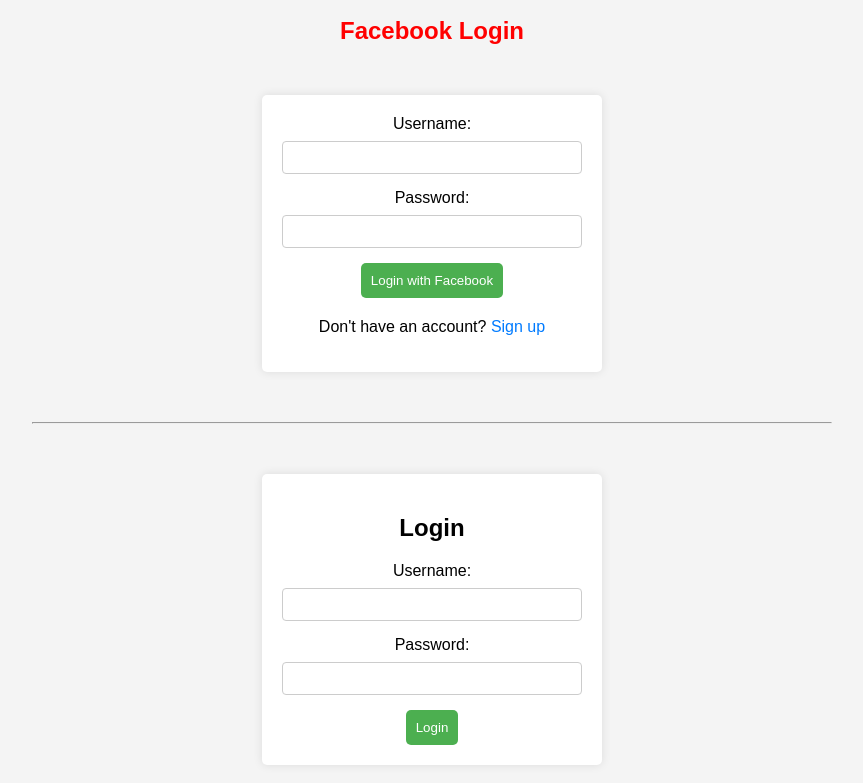
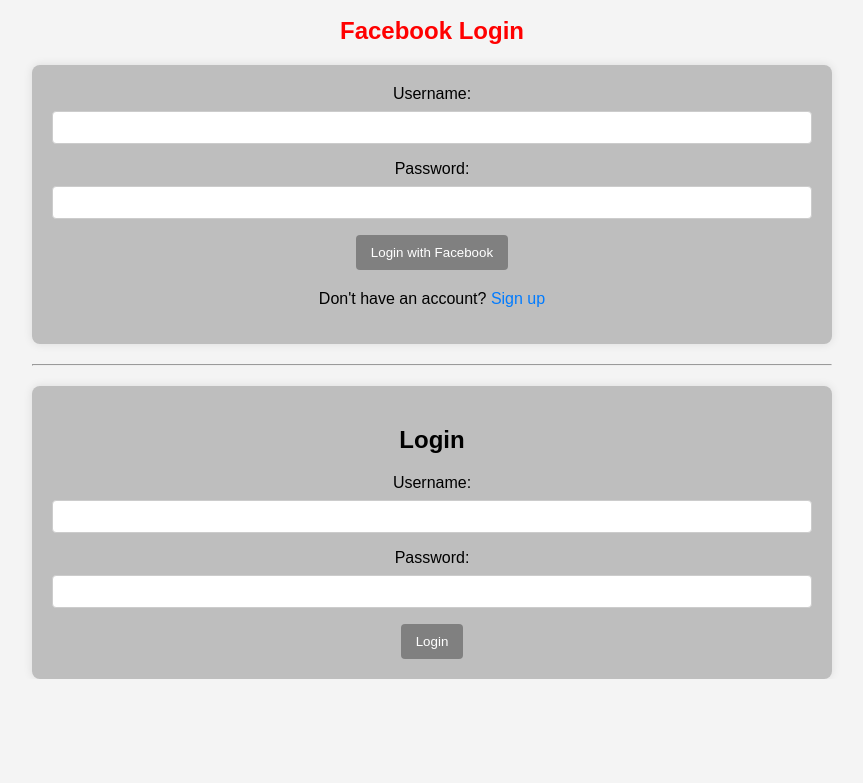
Before and after one commit to Mathumika/Airbnb, a plain HTML site: page index.html in a window 1280 px wide. Shown: the part 888-1671 px from the top of the page, without its empty margins (208-1071 px from the left). After the commit the page ends 1567 px from the top, so only its background shows below. Drawn offline with Linux system fonts and the light colour scheme.

Commit message:
Update index.html

```diff
--- a/index.html
+++ b/index.html
@@ -88,42 +88,12 @@
             text-decoration: none;
         }
     </style>
-    <style>
-        form {
-            max-width: 300px;
-            margin: 50px auto;
-            background: #fff;
-            padding: 20px;
-            border-radius: 5px;
-            box-shadow: 0 0 10px rgba(0, 0, 0, 0.1);
-        }
-
-        label {
-            display: block;
-            margin-bottom: 8px;
-        }
-
-        input {
-            width: 100%;
-            padding: 8px;
-            margin-bottom: 15px;
-            box-sizing: border-box;
-        }
-
-        button {
-            background-color: #4caf50;
-            color: #fff;
-            padding: 10px;
-            border: none;
-            border-radius: 5px;
-            cursor: pointer;
-        }
-    </style>
 </head>
 <body>
     <div class="container">
         <h4><u>Ordered Lists</u></h4>
         <h5><b>Food</b></h5>
+        <!-- Removed numbers and points from the list -->
         <ol>
             <li>Momos</li>
             <li>Pizza</li>
@@ -133,6 +103,7 @@
 
         <h4><u>Unordered Lists</u></h4>
         <h5><b>Clothes:</b></h5>
+        <!-- Removed numbers and points from the list -->
         <ul>
             <li>Shirt</li>
             <li>Skirt</li>
@@ -177,6 +148,7 @@
         <img src="images/facebook-icon.png" alt="Facebook Icon" class="facebookIcon">
 
         <h2><span style="color:red">Facebook Login</span></h2>
+        <!-- Removed the second login form -->
         <form id="loginForm">
             <label for="username">Username:</label>
             <input type="text" id="username" name="username" required>
```
